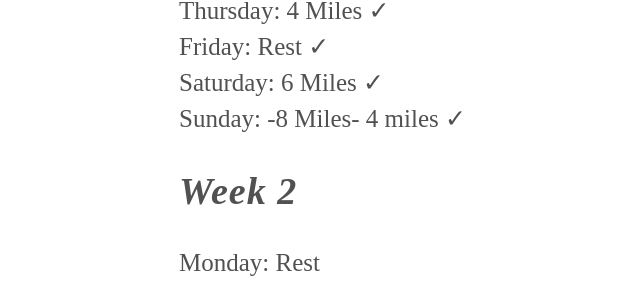
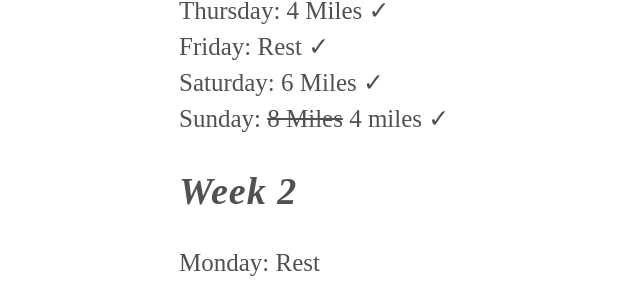
Before and after one commit to gavinwye/gavinwye, a Jekyll site: the page built from _posts/2014-06-04-marathon-training-plan.markdown, in a window 1280 px wide and 900 px high, scrolled down 834 px. Shown: the part 155-443 px from the top of the window, without its empty margins (106-746 px from the left). Built offline with Jekyll 4.4.1, drawn with Linux system fonts in a browser that asks for light colours; Markdown is read by kramdown in place of the engine named in the settings; part of the change alters nothing that is shown.

```diff
--- a/_posts/2014-06-04-marathon-training-plan.markdown
+++ b/_posts/2014-06-04-marathon-training-plan.markdown
@@ -20,7 +20,7 @@ There's one simple rule. Run a marathon every week.
 - Thursday: 4 Miles &#x2713;
 - Friday: Rest &#x2713;
 - Saturday: 6 Miles &#x2713;
-- Sunday: -8 Miles- 4 miles &#x2713;
+- Sunday: <del>8 Miles</del> 4 miles &#x2713;
 
 ## Week 2
 
```
Also changed, not shown: 3 other files.
